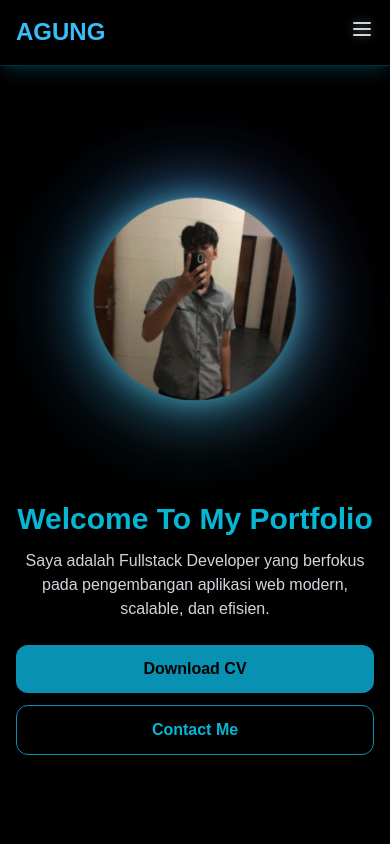
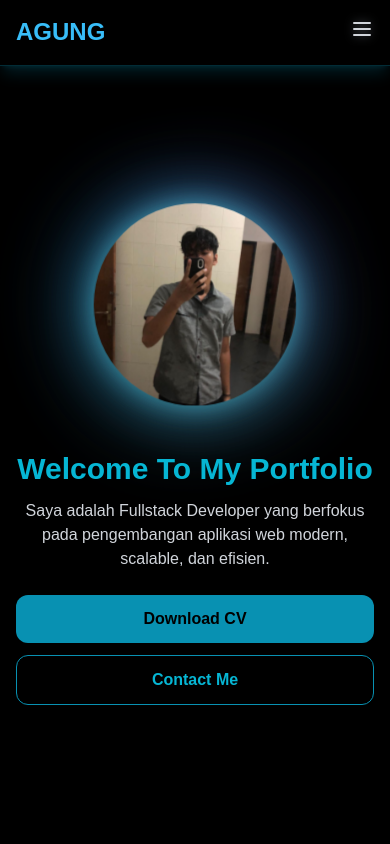
Before and after one commit to pratamore/portfolio, a Next.js app: page / in a window 390 px wide. Shown: the top 844 px of the page. Built offline with nearby package versions, Linux system fonts and the light colour scheme.

Commit message:
update hero section layout

```diff
--- a/app/components/Hero.tsx
+++ b/app/components/Hero.tsx
@@ -40,7 +40,7 @@ export default function Hero() {
 
           {/* Text Content */}
           <div
-            className={`lg:w-1/2 lg:order-1 text-center lg:text-left -mt-6 sm:-mt-4 lg:mt-0 ${
+            className={`lg:w-1/2 lg:order-1 text-center lg:text-left -mt-1 sm:-mt-3 lg:mt-0 ${
               isVisible ? "animate-fadeInUp" : "opacity-0"
             }`}
           >
--- a/app/components/ProfileCard.tsx
+++ b/app/components/ProfileCard.tsx
@@ -145,7 +145,7 @@ export default function ProfileCardCircleHolo({
       ref={wrapperRef}
       onMouseEnter={() => setHovered(true)}
       onMouseLeave={() => setHovered(false)}
-      className={`relative flex items-center justify-center min-h-[420px] ${className}`}
+      className={`relative flex items-center justify-center min-h-[300px] pt-10 ${className}`}
       style={{ perspective: "1200px" }}
     >
       {/* SHADOW */}
```
